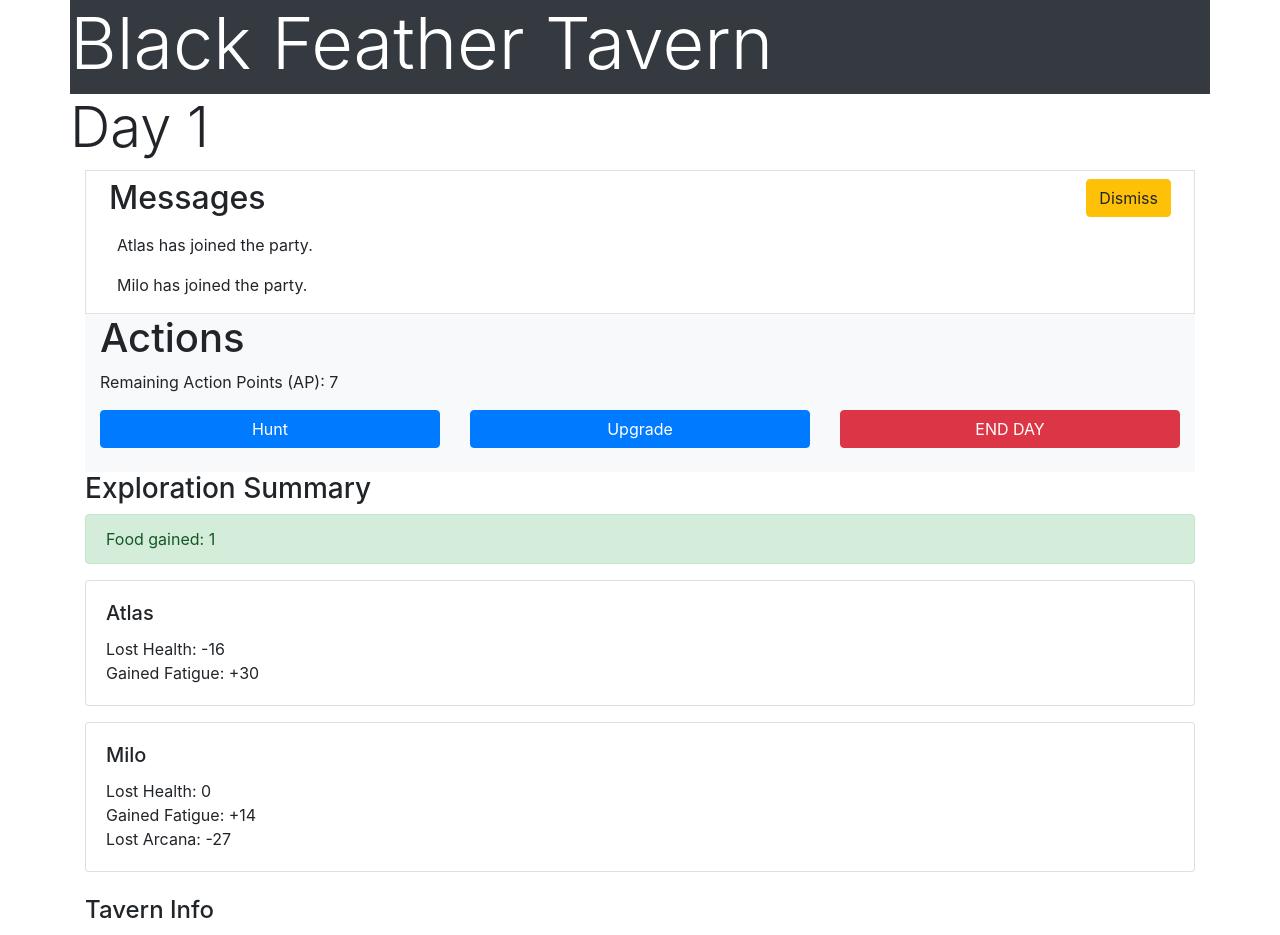
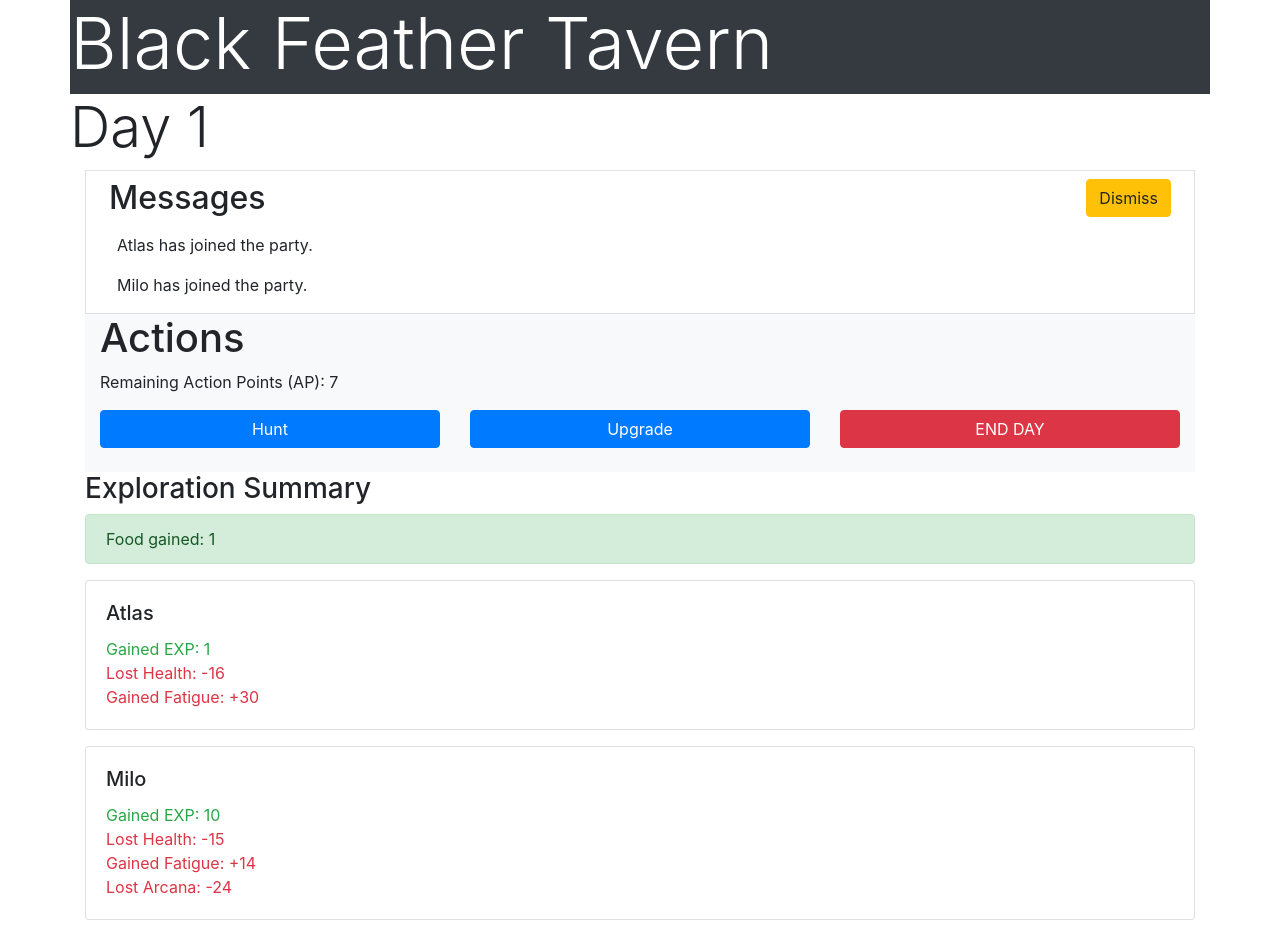
Before and after one commit to Infiniafication/angular-tavern, an Angular app: page /hunt/1 in a window 1280 px wide. Shown: the top 935 px of the page. Built offline with nearby package versions, Linux system fonts and the light colour scheme.

Commit message:
WIP: Implement Hero Level Up

```diff
--- a/src/app/hero.service.ts
+++ b/src/app/hero.service.ts
@@ -34,7 +34,7 @@ export class HeroService {
 
   // Determine hero's combat status based on current stats.
   // Required: heroObject
-  calcStatus(heroObject): void {
+  calcStatus(heroObject: Hero): void {
     var statusFactor = 0;
 
     if(heroObject.curHealth == 0)
@@ -77,7 +77,7 @@ export class HeroService {
   // Initialize hero based on the heroClass
   // Required: heroObject, heroClass
   // Optional: spc, name
-  initHero(heroObject, heroClass, spc, name): void {
+  initHero(heroObject: Hero, heroClass: HeroClass, spc, name: string): void {
     if(name)
     {
       heroObject.name = name;
@@ -118,7 +118,7 @@ export class HeroService {
     var healthMultiplier: number;
     var fatigueMultiplier: number;
     var arcanaMultiplier: number;
-    var stats: Stats = { health: 0, fatigue: 0, arcana: 0 };
+    var stats: Stats = { health: 0, fatigue: 0, arcana: 0, exp: 0 };
 
     // TODO: Refactor
     // Difficulty details should be stored as data and imported but will be hardcoded for now.
@@ -172,17 +172,19 @@ export class HeroService {
     stats.health = -this.getRandomInt(healthMultiplier);
     stats.fatigue = fatigueMultiplier;
     stats.arcana = -this.getRandomInt(arcanaMultiplier);
+    stats.exp = this.getRandomInt(difficulty*5) + 1;
     this.addStats(id, stats);
 
     return stats;
   }
 
   // Add stats based on parameters and returns the values of [Health, Fatigue, Arcana]
-  addStats(id: number, stats: Stats): void { //TODO: Add EXP
+  addStats(id: number, stats: Stats): void {
     // TODO: Refactor?
     HEROES[id].curHealth += stats.health;
     HEROES[id].curFatigue += stats.fatigue;
     HEROES[id].curArcana += stats.arcana;
+    HEROES[id].curExp += stats.exp;
 
     // Ensure stats are within valid range
     if(HEROES[id].curHealth > HEROES[id].maxHealth)
@@ -203,8 +205,19 @@ export class HeroService {
     if(HEROES[id].curArcana < 0)
       HEROES[id].curArcana = 0;
 
+    if(HEROES[id].curExp > HEROES[id].maxExp)
+      this.levelUp(HEROES[id]);
+
     this.calcStatus(HEROES[id]);
 
+  }
+
+  // Hero level-up with HeroObject as required parameter.
+  levelUp(heroObject: Hero): boolean {
+    heroObject.level++;
+    heroObject.curExp = 0;
+    heroObject.maxExp *= 1.2; // Hardcode maxExp multiplier to 1.2
+    return true;
   }
 
   // TODO: Implement selectClass()
--- a/src/app/hunt-details/hunt-details.component.html
+++ b/src/app/hunt-details/hunt-details.component.html
@@ -13,17 +13,22 @@
           <div class="row card">
             <div class="col card-body">
               <h5 class="card-title">{{heroes[i].name}}</h5>
-              <div class="row card-text">
+              <div class="row card-text text-success">
+                <div class="col">
+                  Gained EXP: {{stat.exp}}
+                </div>
+              </div>
+              <div class="row card-text text-danger">
                 <div class="col">
                   Lost Health: {{stat.health}}
                 </div>
               </div>
-              <div class="row card-text">
+              <div class="row card-text text-danger">
                 <div class="col">
                   Gained Fatigue: +{{stat.fatigue}}
                 </div>
               </div>
-              <div class="row card-text" *ngIf="stat.arcana!=0">
+              <div class="row card-text text-danger" *ngIf="stat.arcana!=0">
                 <div class="col">
                   Lost Arcana: {{stat.arcana}}
                 </div>
--- a/src/app/stats.ts
+++ b/src/app/stats.ts
@@ -2,4 +2,5 @@ export class Stats {
   health: number;
   fatigue: number;
   arcana: number;
+  exp: number;
 }
```
